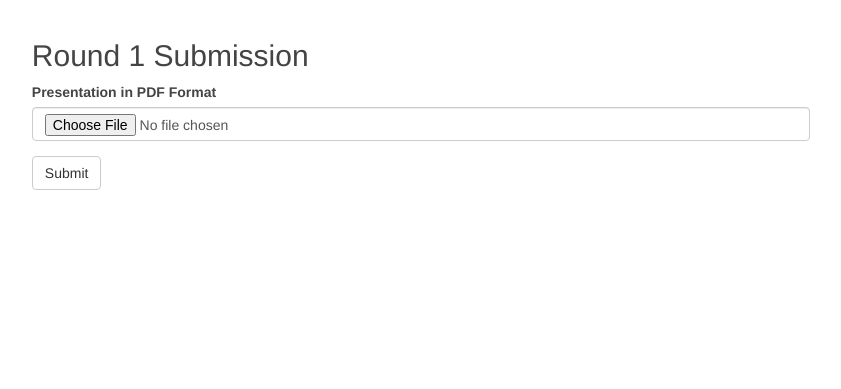
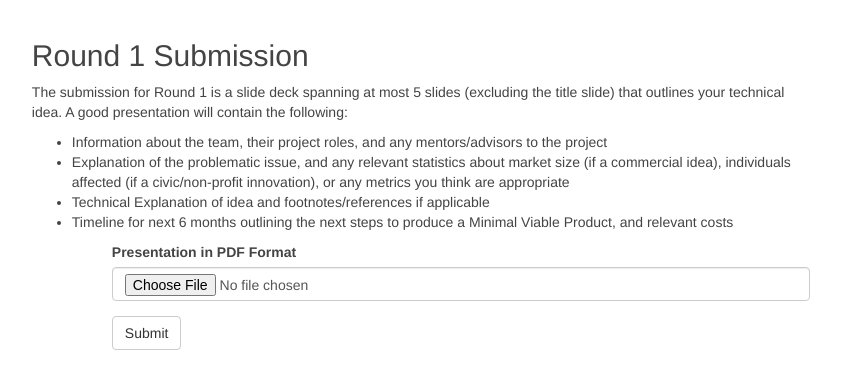
Before and after one commit to Pennvention/pvapp, a Flask app: template pvapp/templates/phaseone.html in a window 1280 px wide. Shown: the part 51-440 px from the top of the page, without its empty margins (219-1060 px from the left). Run offline with Flask 2, Linux system fonts and the light colour scheme; the template is opened without the code that fills it: values that come from a table or form of the project are taken from there, others are empty; parts of the project's set-up code (start-up, migrations or seed data) failed here and were passed over; some libraries are stand-ins or nearby versions.

Commit message:
improved phaseone submission

```diff
--- a/pvapp/templates/phaseone.html
+++ b/pvapp/templates/phaseone.html
@@ -2,6 +2,15 @@
 
 {% block content %}
   <h2>Round 1 Submission</h2>
+  <p>The submission for Round 1 is a slide deck spanning at most 5 slides (excluding the title slide) that outlines your technical idea. A good presentation will contain the following:
+<ul>
+  <li> Information about the team, their project roles, and any mentors/advisors to the project
+  <li> Explanation of the problematic issue, and any relevant statistics about market size (if a commercial idea), individuals affected (if a civic/non-profit innovation), or any metrics you think are appropriate
+  <li> Technical Explanation of idea and footnotes/references if applicable
+  <li> Timeline for next 6 months outlining the next steps to produce a Minimal Viable Product, and relevant costs
+<ul>
+</p>
+
   {% for message in form.presentation.errors %}
     <div class="flash">{{ message }}</div>
   {% endfor %}
```
